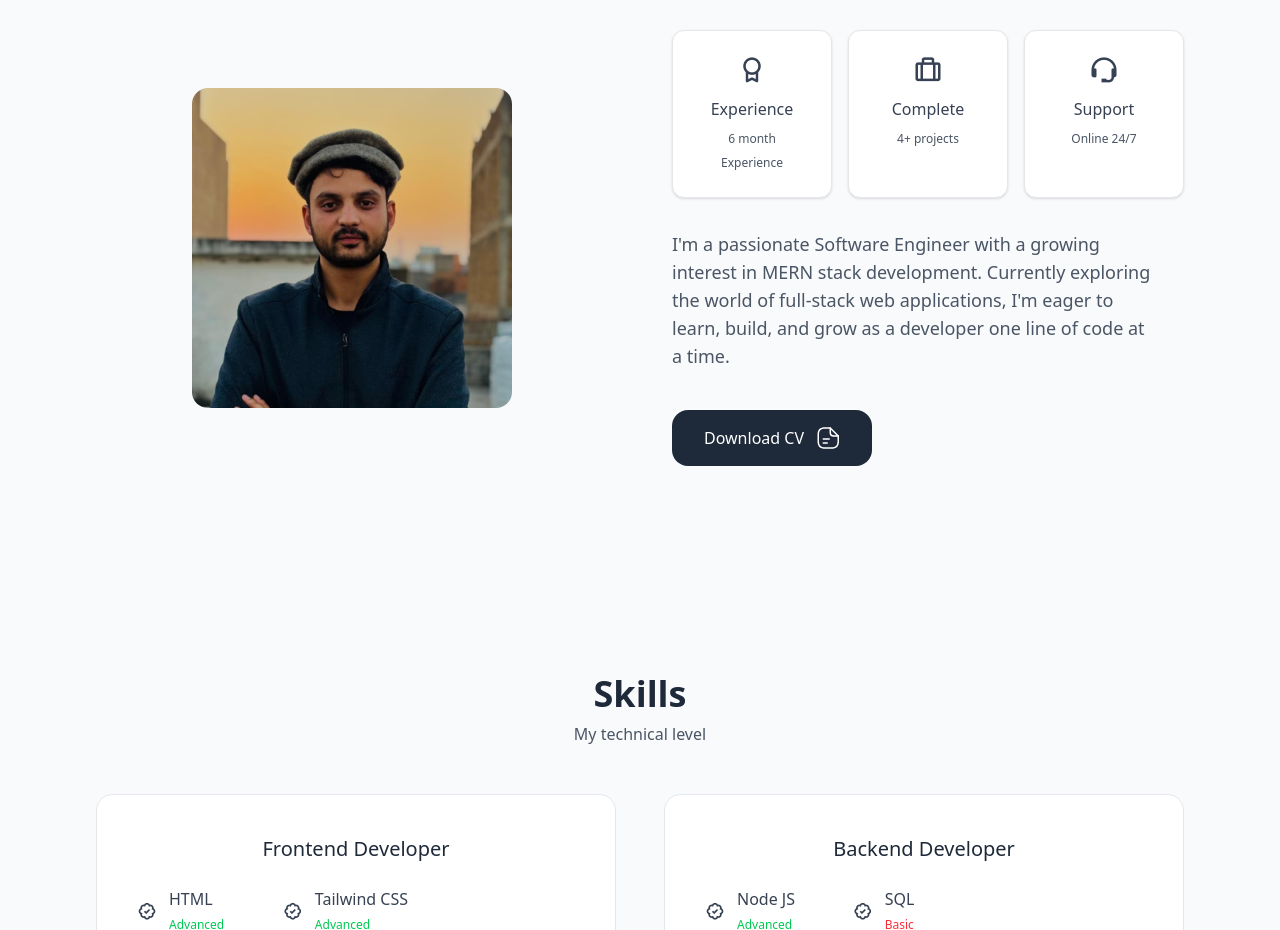
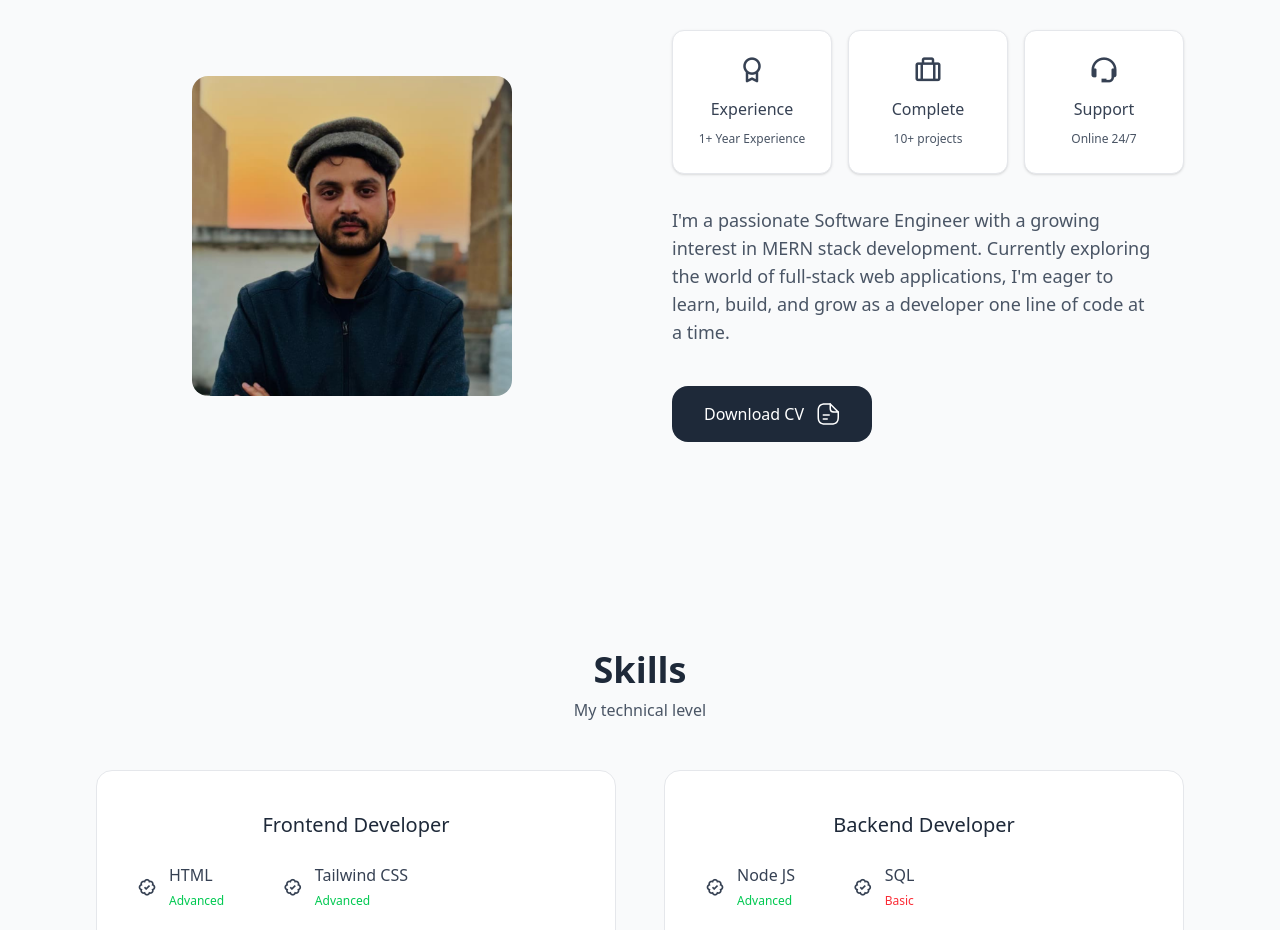
Before and after one commit to MuzamilWazir/NextjsPortfolio, a Next.js app: page / in a window 1280 px wide. Shown: the part 1020-1950 px from the top of the page. Built offline with nearby package versions, Linux system fonts and the light colour scheme.

Commit message:
Update experience and project counts in Info component

```diff
--- a/components/sections/About/Info.jsx
+++ b/components/sections/About/Info.jsx
@@ -9,7 +9,7 @@ const Info = () => {
           Experience
         </h3>
         <span className="text-xs text-gray-600">
-          6 month Experience
+          1+ Year Experience
         </span>
       </div>
       <div className="bg-white border border-gray-200 rounded-xl p-6 text-center shadow-sm">
@@ -18,7 +18,7 @@ const Info = () => {
           Complete
         </h3>
         <span className="text-xs text-gray-600">
-          4+ projects
+          10+ projects
         </span>
       </div>
       <div className="bg-white border border-gray-200 rounded-xl p-6 text-center shadow-sm">
```
